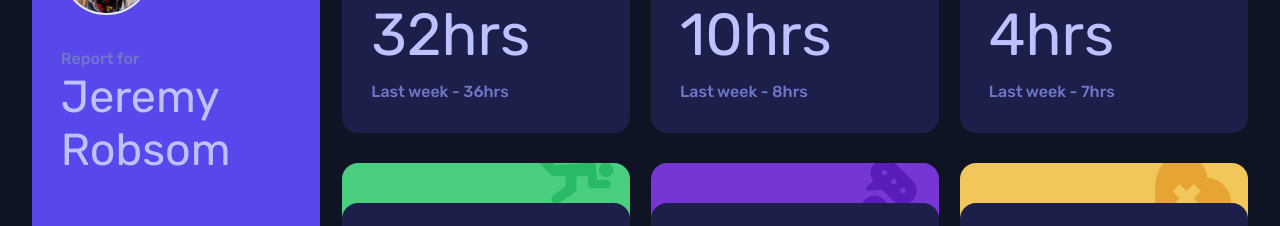
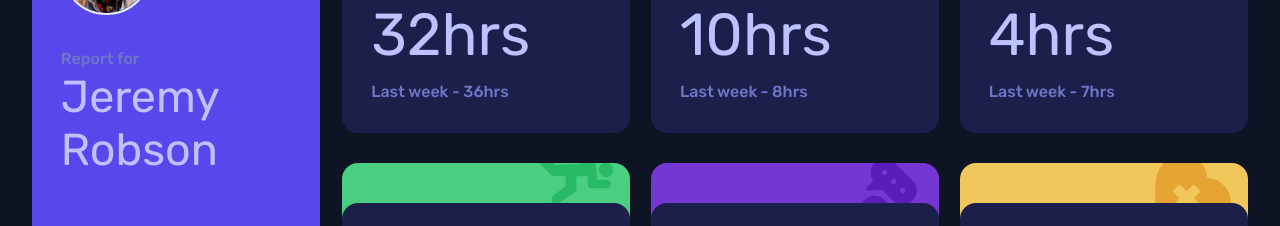
Before and after one commit to elvisowusu/Time-Tracker, a React (Vite) app: page / in a window 1280 px wide. Shown: the part 255-481 px from the top of the page. Built offline with nearby package versions, Linux system fonts and the light colour scheme.

Commit message:
Fix typo in MainComponent.jsx

```diff
--- a/src/MainComponent.jsx
+++ b/src/MainComponent.jsx
@@ -28,7 +28,7 @@ function MainComponent() {
            <div className='bg-Darkblue w-[21.4rem] xl:w-[18rem] rounded-2xl'>
                 <div className='flex items-center gap-[0.9rem] xl:gap-[2rem] bg-BlueColor rounded-2xl px-[1.8rem] py-[2rem] xl:flex-col xl:items-start xl:h-[22.6rem]'>
                     <img className='w-[4.6rem] xl:w-[5.7rem] border-2 rounded-full' src={Jeremy} alt="image" />
-                    <p><span className='block text-Desaturatedblue font-medium '>Report for </span><span className='text-PaleBlue text-[1.5rem] xl:text-[2.8rem] xl:leading-[3.3rem]'>Jeremy Robsom</span></p>
+                    <p><span className='block text-Desaturatedblue font-medium '>Report for </span><span className='text-PaleBlue text-[1.5rem] xl:text-[2.8rem] xl:leading-[3.3rem]'>Jeremy Robson</span></p>
                 </div>
                 <p className='jerremyParagraph'>
                     {
```
